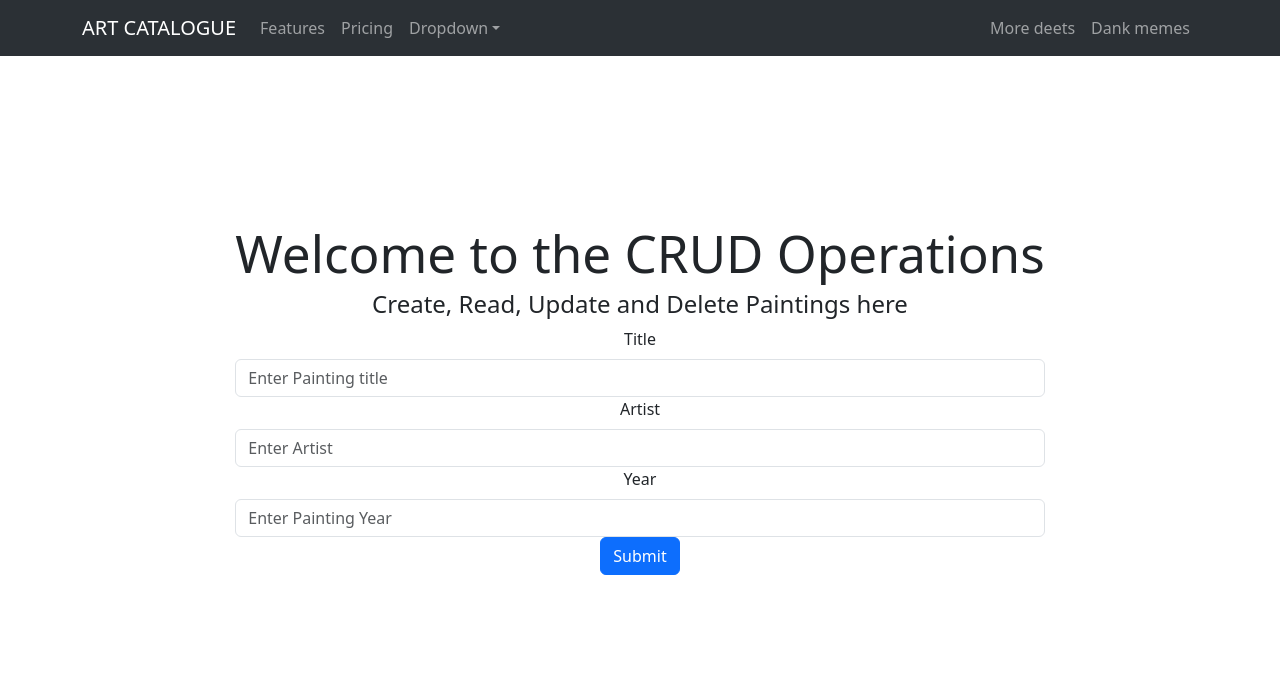
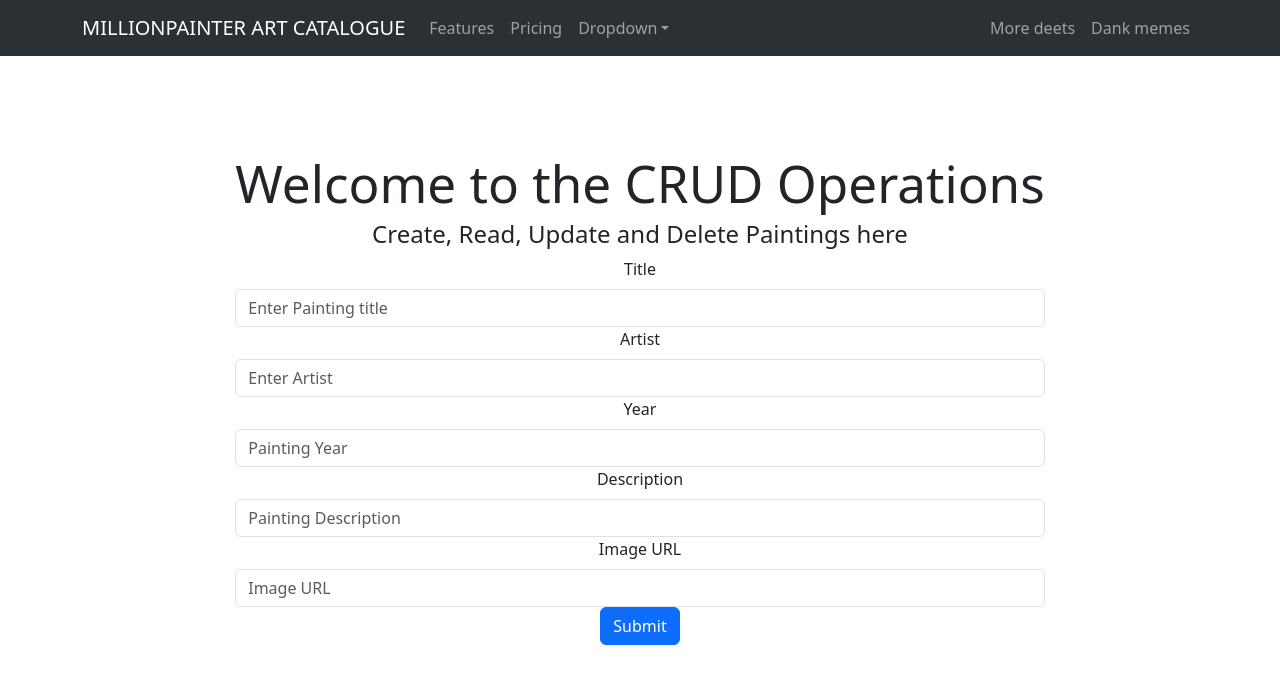
Before and after one commit to Phil-star1984/Art_Catalogue_FullStack, a React (Vite) app in the folder client/: page / in a window 1280 px wide. Shown: the top 684 px of the page. Built offline with nearby package versions, Linux system fonts and the light colour scheme; the HTML template or start-up script is replaced by a standard one.

Commit message:
Adding Paintings from Frontend works

```diff
--- a/client/Pages/Home.jsx
+++ b/client/Pages/Home.jsx
@@ -16,7 +16,7 @@ function Home() {
     artist: "",
     year: "",
     description: "",
-    imgUrl: "",
+    imageUrl: "",
   });
 
   /*   const handleSubmit = (e) => {
@@ -48,7 +48,17 @@ function Home() {
     console.log(painting);
   }, [painting]); */
 
-  const handleClick = (event) => {};
+  const handleClick = (event) => {
+    event.preventDefault();
+    console.log(painting);
+
+    axios
+      .post(`${import.meta.env.VITE_URI}/paintings`, painting)
+      .then((res) => console.log(res))
+      .catch((err) => console.log(err));
+
+    setPainting("");
+  };
 
   return (
     <>
@@ -77,7 +87,23 @@ function Home() {
           <Form.Control
             name="year"
             value={painting.year}
-            placeholder="Enter Painting Year"
+            placeholder="Painting Year"
+            onChange={handleChange}
+          />
+
+          <Form.Label>Description</Form.Label>
+          <Form.Control
+            name="description"
+            value={painting.description}
+            placeholder="Painting Description"
+            onChange={handleChange}
+          />
+
+          <Form.Label>Image URL</Form.Label>
+          <Form.Control
+            name="imageUrl"
+            value={painting.imageUrl}
+            placeholder="Image URL"
             onChange={handleChange}
           />
         </Form.Group>
--- a/client/Pages/NavBar.jsx
+++ b/client/Pages/NavBar.jsx
@@ -14,7 +14,7 @@ function NavBar() {
       className="bg-body-tertiary"
     >
       <Container>
-        <Navbar.Brand href="#home">ART CATALOGUE</Navbar.Brand>
+        <Navbar.Brand href="#home">MILLIONPAINTER ART CATALOGUE</Navbar.Brand>
         <Navbar.Toggle aria-controls="responsive-navbar-nav" />
         <Navbar.Collapse id="responsive-navbar-nav">
           <Nav className="me-auto">
```
Also changed, not shown: 2 other files (tests, documents, lock files or other folders).
